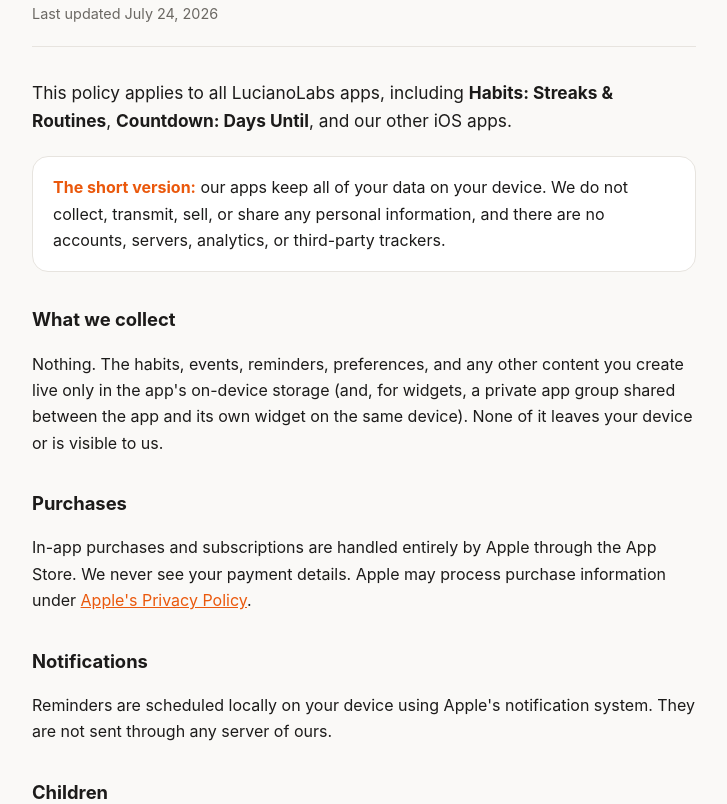
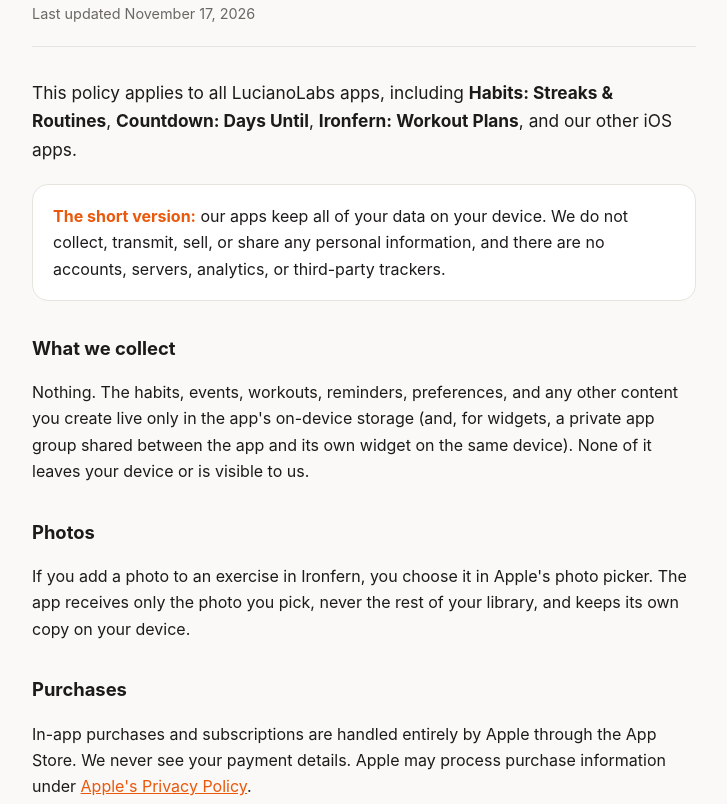
Before and after one commit to lukericotta/lucianolabs, a plain HTML site: page privacy.html in a window 1280 px wide. Shown: the part 148-952 px from the top of the page, without its empty margins (276-1003 px from the left). Drawn offline with Linux system fonts and the light colour scheme.

Commit message:
Add Ironfern to the privacy policy
Ironfern: Workout Plans is the workout app (bundle ID app.ironfern.ios).
Like the other apps it keeps everything on the device, with no accounts,
servers, analytics or trackers. The page now names it and lists workouts
among the on-device content. A short Photos section says that the app
receives only the photo the user picks in Apple's photo picker and keeps
its own copy on the device; the app never asks for photo-library access.
Notifications now covers alerts as well as reminders: Ironfern's
rest-over alert is local too. Last updated: November 17, 2026.

Checked: the HTML is well-formed and the page renders (Quick Look).

Co-Authored-By: Claude Opus 5.5 <noreply@anthropic.com>
Claude-Session: https://claude.ai/code/session_01XxAjpHGnGAzZzhGS9eWckY

```diff
--- a/privacy.html
+++ b/privacy.html
@@ -35,23 +35,26 @@
   <header>
     <span class="brand"><span class="dot"></span> LucianoLabs</span>
     <h1>Privacy Policy</h1>
-    <div class="updated">Last updated July 24, 2026</div>
+    <div class="updated">Last updated November 17, 2026</div>
   </header>
 
-  <p class="lead">This policy applies to all LucianoLabs apps, including <strong>Habits: Streaks &amp; Routines</strong>, <strong>Countdown: Days Until</strong>, and our other iOS apps.</p>
+  <p class="lead">This policy applies to all LucianoLabs apps, including <strong>Habits: Streaks &amp; Routines</strong>, <strong>Countdown: Days Until</strong>, <strong>Ironfern: Workout Plans</strong>, and our other iOS apps.</p>
 
   <div class="card">
     <strong>The short version:</strong> our apps keep all of your data on your device. We do not collect, transmit, sell, or share any personal information, and there are no accounts, servers, analytics, or third-party trackers.
   </div>
 
   <h2>What we collect</h2>
-  <p>Nothing. The habits, events, reminders, preferences, and any other content you create live only in the app's on-device storage (and, for widgets, a private app group shared between the app and its own widget on the same device). None of it leaves your device or is visible to us.</p>
+  <p>Nothing. The habits, events, workouts, reminders, preferences, and any other content you create live only in the app's on-device storage (and, for widgets, a private app group shared between the app and its own widget on the same device). None of it leaves your device or is visible to us.</p>
+
+  <h2>Photos</h2>
+  <p>If you add a photo to an exercise in Ironfern, you choose it in Apple's photo picker. The app receives only the photo you pick, never the rest of your library, and keeps its own copy on your device.</p>
 
   <h2>Purchases</h2>
   <p>In-app purchases and subscriptions are handled entirely by Apple through the App Store. We never see your payment details. Apple may process purchase information under <a href="https://www.apple.com/legal/privacy/">Apple's Privacy Policy</a>.</p>
 
   <h2>Notifications</h2>
-  <p>Reminders are scheduled locally on your device using Apple's notification system. They are not sent through any server of ours.</p>
+  <p>Reminders and alerts are scheduled locally on your device using Apple's notification system. They are not sent through any server of ours.</p>
 
   <h2>Children</h2>
   <p>Our apps do not collect data from anyone, including children, and are rated 4+.</p>
```
